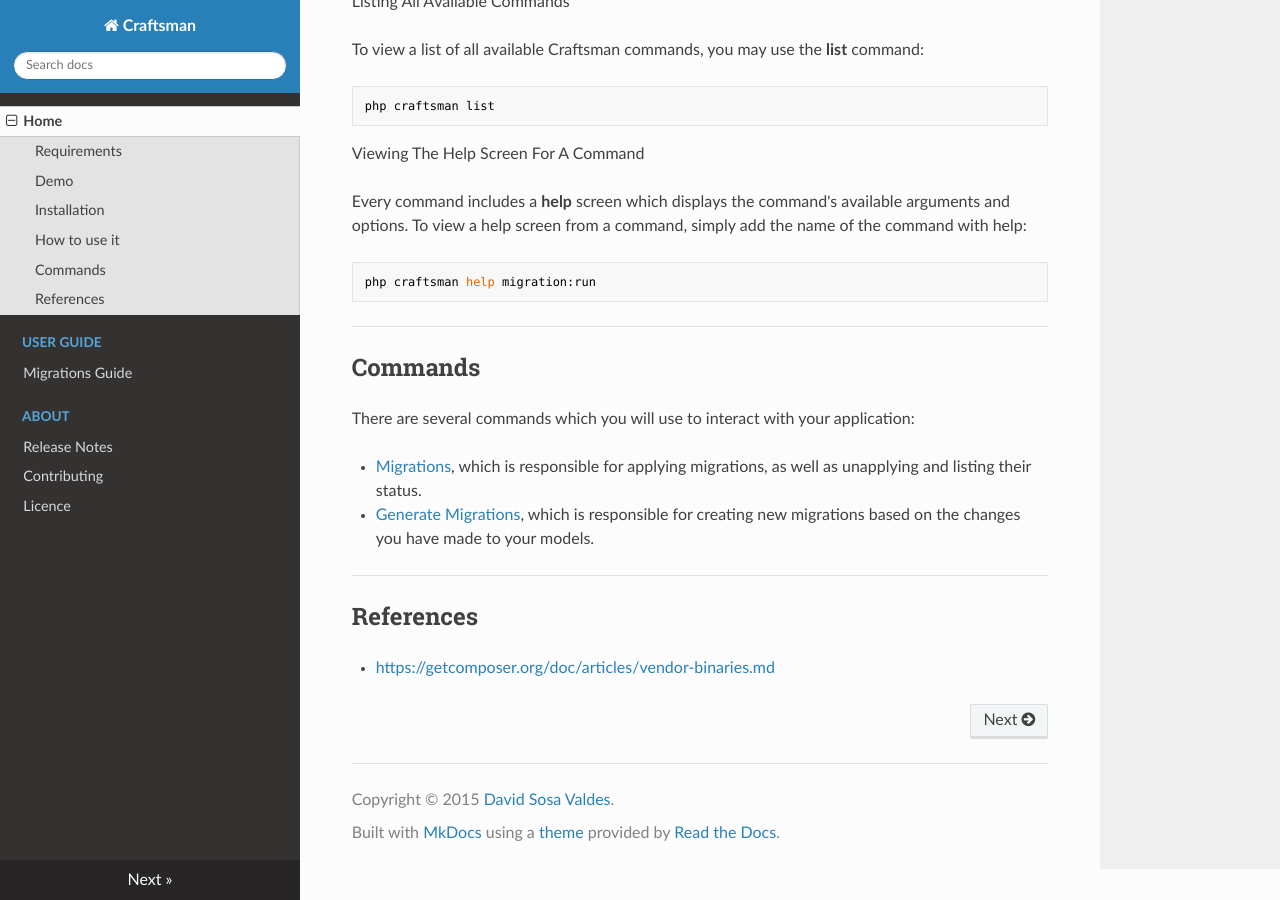
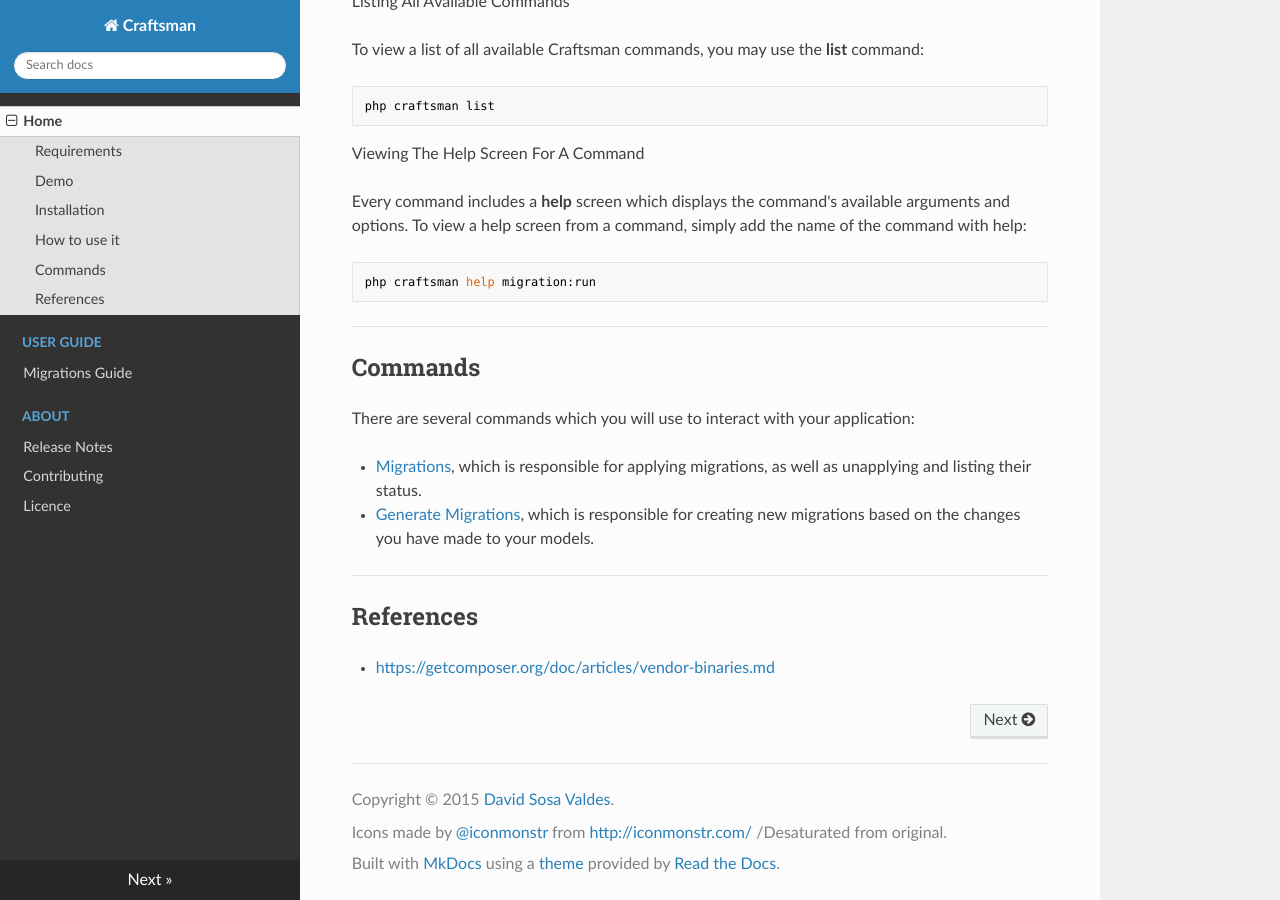
Before and after one commit to aa6my/Craftsman, an MkDocs documentation site: the page built from docs/index.md, in a window 1280 px wide and 900 px high, scrolled down 3007 px. Built offline with MkDocs 1.6.1, drawn with Linux system fonts in a browser that asks for light colours; nearby versions of some CDN libraries; old or Windows-style settings are respelled for this version of MkDocs.

Commit message:
Add icon author licence

```diff
--- a/mkdocs.yml
+++ b/mkdocs.yml
@@ -11,4 +11,4 @@ pages:
 - ['about/licence.md','About','Licence']
 
 theme: readthedocs
-copyright: Copyright &copy; 2015 <a href="https://gitlab.com/david-sosa-valdes">David Sosa Valdes</a>.
+copyright: Copyright &copy; 2015 <a href="https://gitlab.com/david-sosa-valdes">David Sosa Valdes</a>. <br><div>Icons made by <a href="http://twitter.com/iconmonstr" title="iconmonstr">@iconmonstr</a> from <a href="http://iconmonstr.com/" title="iconmonstr">http://iconmonstr.com/</a> /Desaturated from original.</div>
```
